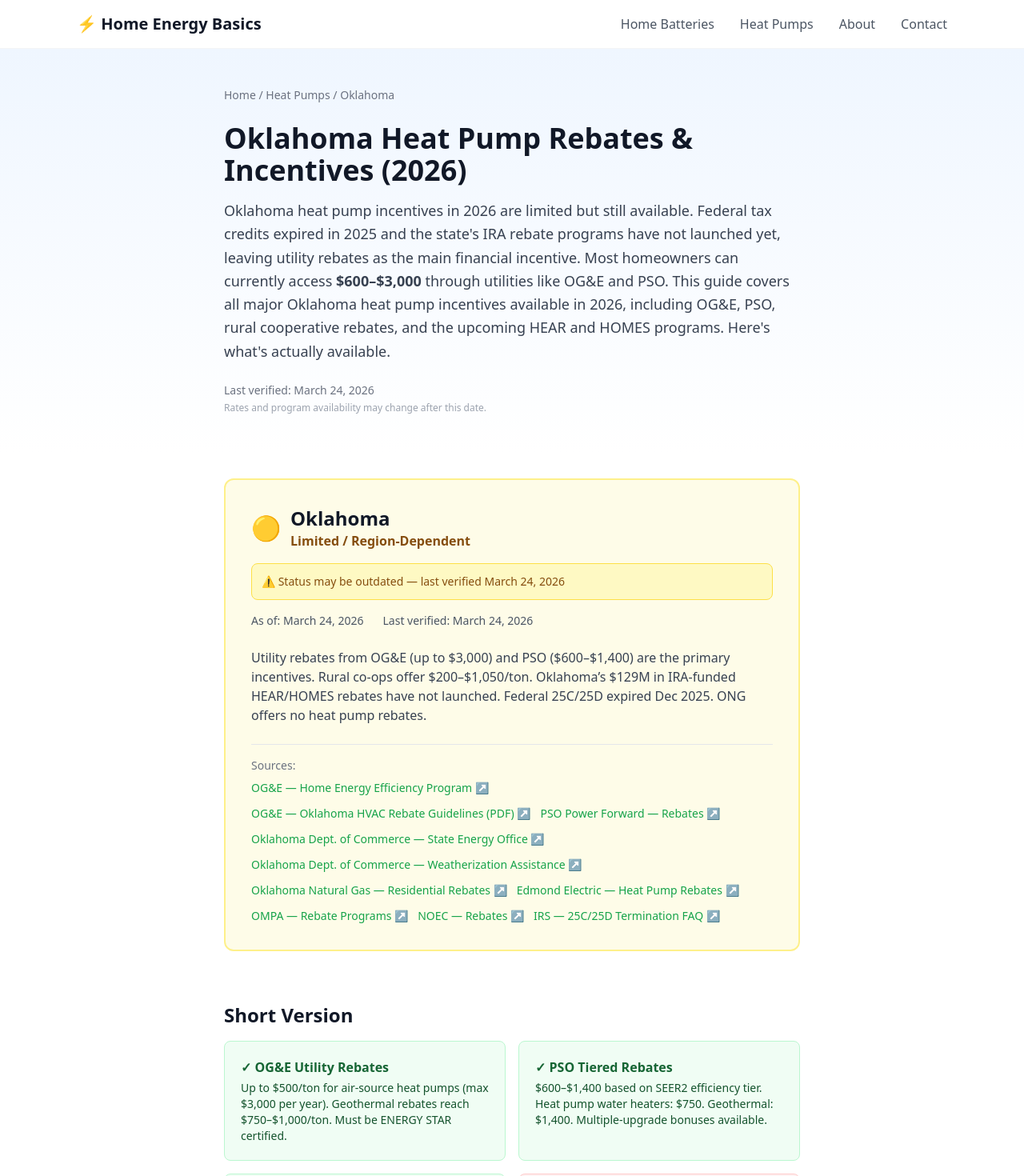
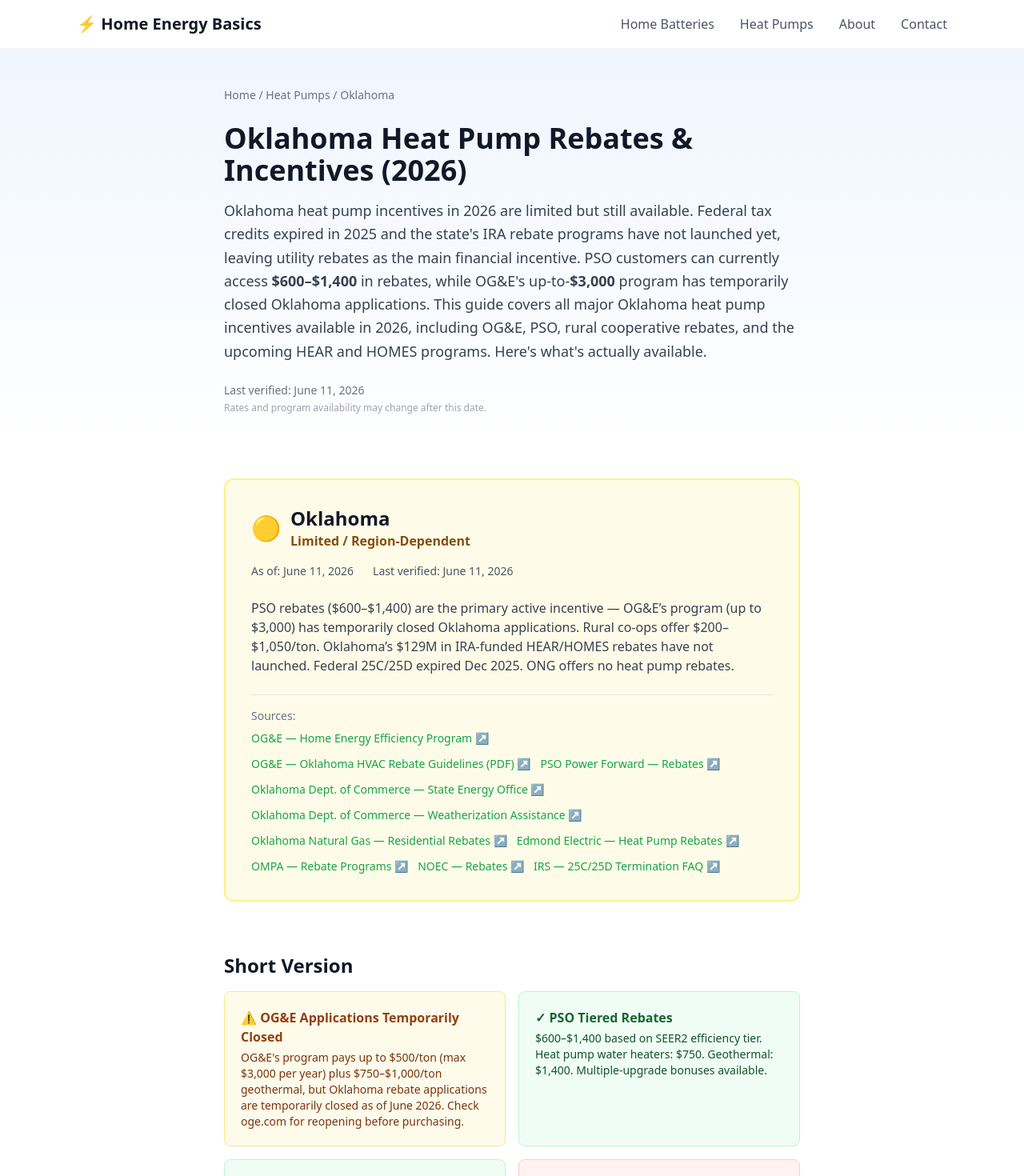
Before and after one commit to giniwproductions-88/homeenergybasics, a Next.js app: page /heat-pumps/states/ok in a window 1280 px wide. Shown: the top 1470 px of the page at 80% size. Built offline with nearby package versions, Linux system fonts and the light colour scheme.

Commit message:
OK: flag OG&E Oklahoma applications temporarily closed per oge.com, PSO verified active, dates to June 2026, bump to 2026-06-11

```diff
--- a/src/app/heat-pumps/states/ok/page.tsx
+++ b/src/app/heat-pumps/states/ok/page.tsx
@@ -30,7 +30,7 @@ const faqJsonLd = {
       name: "What heat pump rebates are available in Oklahoma in 2026?",
       acceptedAnswer: {
         "@type": "Answer",
-        text: "Oklahoma heat pump rebates in 2026 come primarily from utilities. OG&E offers up to $3,000 for qualifying heat pumps. PSO (AEP Oklahoma) offers $600\u2013$1,400 based on SEER2 rating, plus $750 for heat pump water heaters. Rural electric cooperatives offer $200\u2013$1,050 per ton. Federal tax credits (25C/25D) expired December 31, 2025. Oklahoma\u2019s IRA-funded HEAR and HOMES rebates have not launched yet.",
+        text: "Oklahoma heat pump rebates in 2026 come primarily from utilities. OG&E\u2019s program offers up to $3,000 for qualifying heat pumps, but Oklahoma applications are temporarily closed as of June 2026 \u2014 check oge.com for reopening. PSO (AEP Oklahoma) offers $600\u2013$1,400 based on SEER2 rating, plus $750 for heat pump water heaters. Rural electric cooperatives offer $200\u2013$1,050 per ton. Federal tax credits (25C/25D) expired December 31, 2025. Oklahoma\u2019s IRA-funded HEAR and HOMES rebates have not launched yet.",
       },
     },
     {
@@ -46,7 +46,7 @@ const faqJsonLd = {
       name: "When will Oklahoma\u2019s IRA HEAR rebates launch?",
       acceptedAnswer: {
         "@type": "Answer",
-        text: "As of March 2026, Oklahoma\u2019s HEAR and HOMES programs have not launched for consumers. The Oklahoma Department of Commerce originally estimated an 18\u201324-month development timeline. A solicitation for implementation contractors was issued in late September 2024. No specific launch date has been announced. Households below 150% of Area Median Income will be eligible for up to $8,000 per heat pump once the program goes live.",
+        text: "As of June 2026, Oklahoma\u2019s HEAR and HOMES programs have not launched for consumers. The Oklahoma Department of Commerce originally estimated an 18\u201324-month development timeline. A solicitation for implementation contractors was issued in late September 2024. No specific launch date has been announced. Households below 150% of Area Median Income will be eligible for up to $8,000 per heat pump once the program goes live.",
       },
     },
     {
@@ -96,8 +96,10 @@ export default function OklahomaPage() {
             Oklahoma heat pump incentives in 2026 are limited but still
             available. Federal tax credits expired in 2025 and the state&apos;s
             IRA rebate programs have not launched yet, leaving utility rebates as
-            the main financial incentive. Most homeowners can currently access{" "}
-            <strong>$600–$3,000</strong> through utilities like OG&amp;E and PSO.
+            the main financial incentive. PSO customers can currently access{" "}
+            <strong>$600–$1,400</strong> in rebates, while OG&amp;E&apos;s
+            up-to-<strong>$3,000</strong> program has temporarily closed
+            Oklahoma applications.
             This guide covers all major Oklahoma heat pump incentives available
             in 2026, including OG&amp;E, PSO, rural cooperative rebates, and the
             upcoming HEAR and HOMES programs. Here&apos;s what&apos;s actually
@@ -126,14 +128,15 @@ export default function OklahomaPage() {
             Short Version
           </h2>
           <div className="grid md:grid-cols-2 gap-4">
-            <div className="bg-green-50 border border-green-200 rounded-lg p-5">
-              <p className="font-semibold text-green-800 mb-1">
-                ✓ OG&amp;E Utility Rebates
+            <div className="bg-amber-50 border border-amber-200 rounded-lg p-5">
+              <p className="font-semibold text-amber-800 mb-1">
+                ⚠ OG&amp;E Applications Temporarily Closed
               </p>
-              <p className="text-sm text-green-900">
-                Up to $500/ton for air-source heat pumps (max $3,000 per year).
-                Geothermal rebates reach $750–$1,000/ton. Must be ENERGY STAR
-                certified.
+              <p className="text-sm text-amber-900">
+                OG&amp;E&apos;s program pays up to $500/ton (max $3,000 per
+                year) plus $750–$1,000/ton geothermal, but Oklahoma rebate
+                applications are temporarily closed as of June 2026. Check
+                oge.com for reopening before purchasing.
               </p>
             </div>
             <div className="bg-green-50 border border-green-200 rounded-lg p-5">
@@ -233,7 +236,7 @@ export default function OklahomaPage() {
             Oklahoma received <strong>$129 million</strong> in combined HEAR and
             HOMES funding through the Inflation Reduction Act. The Oklahoma
             Department of Commerce (ODOC) administers both programs through its
-            State Energy Office. As of March 2026,{" "}
+            State Energy Office. As of June 2026,{" "}
             <strong>neither program has launched for consumers</strong>.
           </p>
           <p className="text-gray-700 leading-relaxed mb-6">
@@ -296,7 +299,7 @@ export default function OklahomaPage() {
           <p className="text-gray-700 leading-relaxed mb-4">
             No specific date has been announced. Based on ODOC&apos;s original
             18–24-month timeline from late 2024, the earliest realistic window
-            is mid-to-late 2026. Twenty-three states have launched HEAR programs
+            is mid-to-late 2026. More than twenty states have launched HEAR programs
             — Oklahoma is not yet among them. Homeowners with urgent
             replacements should secure utility rebates now. Those with
             flexibility may benefit from waiting for HEAR launch announcements on
@@ -365,7 +368,7 @@ export default function OklahomaPage() {
             can apply to different measures within the same home — for example,
             HEAR for a heat pump and HOMES for a whole-house insulation and air
             sealing project. Like HEAR, the HOMES program has not launched in
-            Oklahoma as of March 2026.
+            Oklahoma as of June 2026.
           </p>
         </div>
       </section>
@@ -394,6 +397,18 @@ export default function OklahomaPage() {
             <strong>$750–$1,000 per ton</strong>. All systems must be ENERGY
             STAR certified and installed by a licensed professional.
           </p>
+          <div className="bg-amber-50 border border-amber-200 rounded-lg p-5 mb-6">
+            <p className="font-semibold text-amber-800 mb-1">
+              ⚠ Oklahoma Applications Temporarily Closed
+            </p>
+            <p className="text-sm text-amber-900">
+              As of June 2026, OG&amp;E&apos;s rebate page states that Oklahoma
+              rebate applications are temporarily closed (Arkansas applications
+              remain open). The amounts below are the program&apos;s published
+              rates — confirm applications have reopened at oge.com before
+              purchasing equipment.
+            </p>
+          </div>
           <div className="overflow-x-auto mb-6">
             <table className="min-w-full text-sm">
               <thead>
@@ -428,7 +443,8 @@ export default function OklahomaPage() {
             Restrictions: homes built within the last 10 years are ineligible,
             multi-family properties do not qualify, and systems can only be
             rebated once every 20 years. Funding is limited and first-come,
-            first-served. OG&amp;E also runs a Home Energy Efficiency Program
+            first-served — and as of June 2026, Oklahoma applications are
+            temporarily closed. OG&amp;E also runs a Home Energy Efficiency Program
             (HEEP) providing free assessments and up to{" "}
             <strong>$4,000</strong> for eligible measures including HVAC for
             qualifying customers.
@@ -614,7 +630,7 @@ export default function OklahomaPage() {
                 Above 150% AMI — 3-Ton Ducted Heat Pump
               </p>
               <ul className="text-sm text-gray-700 space-y-1">
-                <li>OG&amp;E utility rebate: $1,500</li>
+                <li>OG&amp;E utility rebate (when applications reopen): $1,500</li>
                 <li>HEAR: not eligible</li>
                 <li>HOMES (when launched, 20%+ savings): $2,000</li>
               </ul>
@@ -628,7 +644,7 @@ export default function OklahomaPage() {
                 80–150% AMI — 3-Ton Ducted Heat Pump
               </p>
               <ul className="text-sm text-gray-700 space-y-1">
-                <li>OG&amp;E utility rebate: $1,500</li>
+                <li>OG&amp;E utility rebate (when applications reopen): $1,500</li>
                 <li>HEAR (when launched, 50% of cost): up to $4,000–$5,000</li>
               </ul>
               <p className="font-semibold text-green-700 mt-2">
@@ -641,7 +657,7 @@ export default function OklahomaPage() {
                 Below 80% AMI — 3-Ton Ducted Heat Pump
               </p>
               <ul className="text-sm text-green-900 space-y-1">
-                <li>OG&amp;E utility rebate: $1,500</li>
+                <li>OG&amp;E utility rebate (when applications reopen): $1,500</li>
                 <li>
                   HEAR (when launched, 100% of cost): up to $8,000
                 </li>
@@ -880,9 +896,10 @@ export default function OklahomaPage() {
               </p>
               <p className="text-sm text-gray-600 mt-1">
                 OG&amp;E&apos;s rebate programs are limited in annual funding
-                and operate first-come, first-served. In high-demand years,
-                funds can be exhausted before year-end. Apply early if you plan
-                to install during peak season (spring or fall).
+                and operate first-come, first-served. As of June 2026, Oklahoma
+                rebate applications are temporarily closed on OG&amp;E&apos;s
+                site. Watch oge.com for reopening and apply early once
+                applications resume.
               </p>
             </div>
             <div className="bg-white border border-gray-200 rounded-lg p-5">
--- a/src/data/incentives.ts
+++ b/src/data/incentives.ts
@@ -2022,9 +2022,9 @@ export const incentives: Record<StateCode, StateIncentive> = {
     stateCode: "OK",
     stateName: "Oklahoma",
     status: "limited",
-    lastVerified: "2026-03-24",
-    summary:
-      "Utility rebates from OG&E (up to $3,000) and PSO ($600\u2013$1,400) are the primary incentives. Rural co-ops offer $200\u2013$1,050/ton. Oklahoma\u2019s $129M in IRA-funded HEAR/HOMES rebates have not launched. Federal 25C/25D expired Dec 2025. ONG offers no heat pump rebates.",
+    lastVerified: "2026-06-11",
+    summary:
+      "PSO rebates ($600\u2013$1,400) are the primary active incentive \u2014 OG&E\u2019s program (up to $3,000) has temporarily closed Oklahoma applications. Rural co-ops offer $200\u2013$1,050/ton. Oklahoma\u2019s $129M in IRA-funded HEAR/HOMES rebates have not launched. Federal 25C/25D expired Dec 2025. ONG offers no heat pump rebates.",
     sources: [
       {
         label: "OG&E \u2014 Home Energy Efficiency Program",
```
